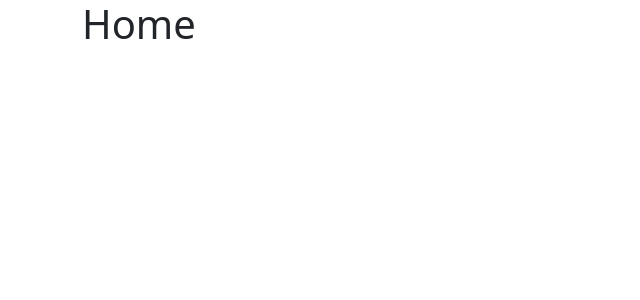
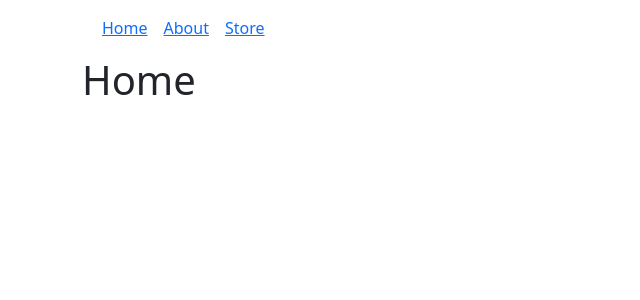
Before and after one commit to connorwarme/learn-ts, a React (Vite) app: page / in a window 1280 px wide. Shown: the top 300 px of the page, without its empty margins (0-640 px from the left). Built offline with nearby package versions, Linux system fonts and the light colour scheme.

Commit message:
feat: Add Navbar component for navigation

```diff
--- a/src/App.tsx
+++ b/src/App.tsx
@@ -1,8 +1,10 @@
 import { Container } from "react-bootstrap"
 import { Outlet } from "react-router-dom"
+import Navbar from "./components/Navbar"
 function App() {
   return (
     <Container>
+      <Navbar />
       <Outlet />
     </Container>
   )
--- /dev/null
+++ b/src/components/Navbar.tsx
@@ -0,0 +1,17 @@
+import { Navbar as NavbarBs, Container, Nav, NavLink } from "react-bootstrap";
+import { Link } from "react-router-dom";
+const Navbar = () => {
+  return (
+    <NavbarBs>
+      <Container>
+        <Nav>
+          <NavLink><Link to="/">Home</Link></NavLink>
+          <NavLink><Link to="/about">About</Link></NavLink>
+          <NavLink><Link to="/store">Store</Link></NavLink>
+        </Nav>
+      </Container>
+    </NavbarBs>
+   );
+}
+
+export default Navbar;
```
